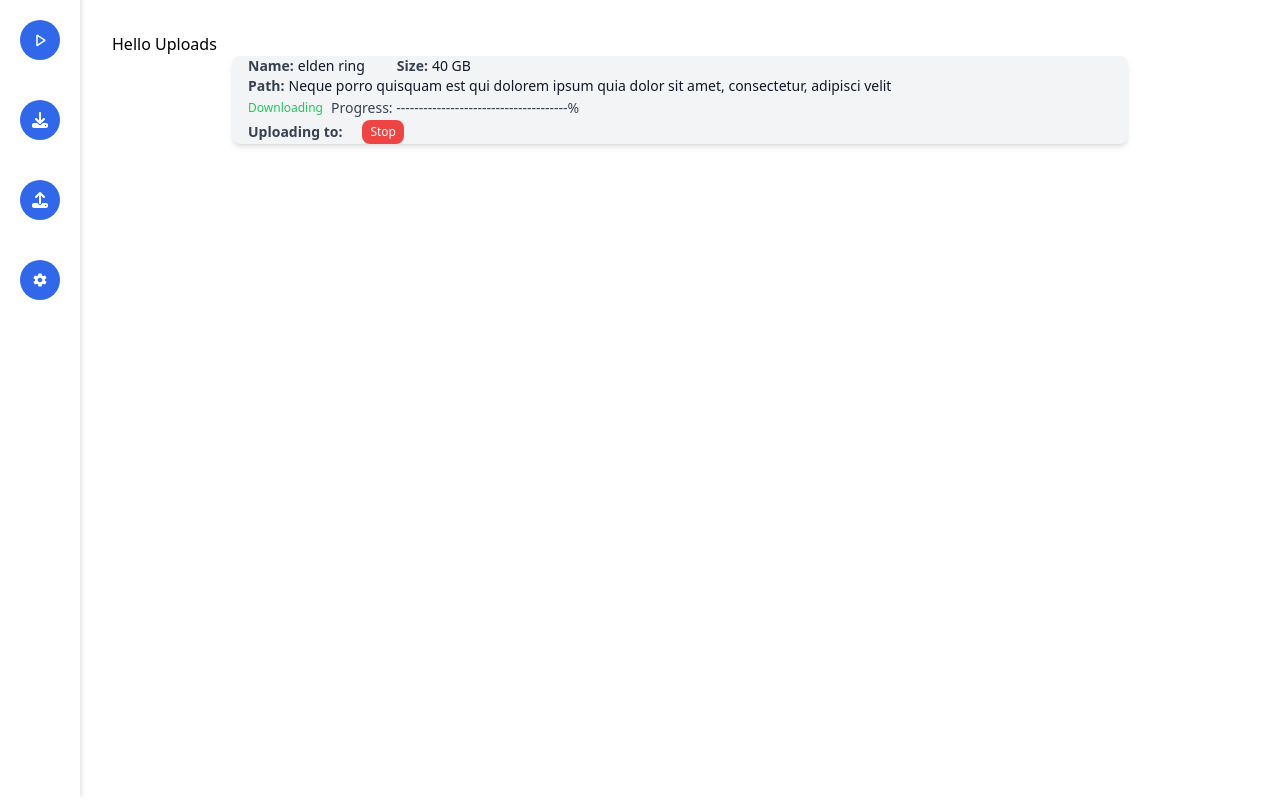
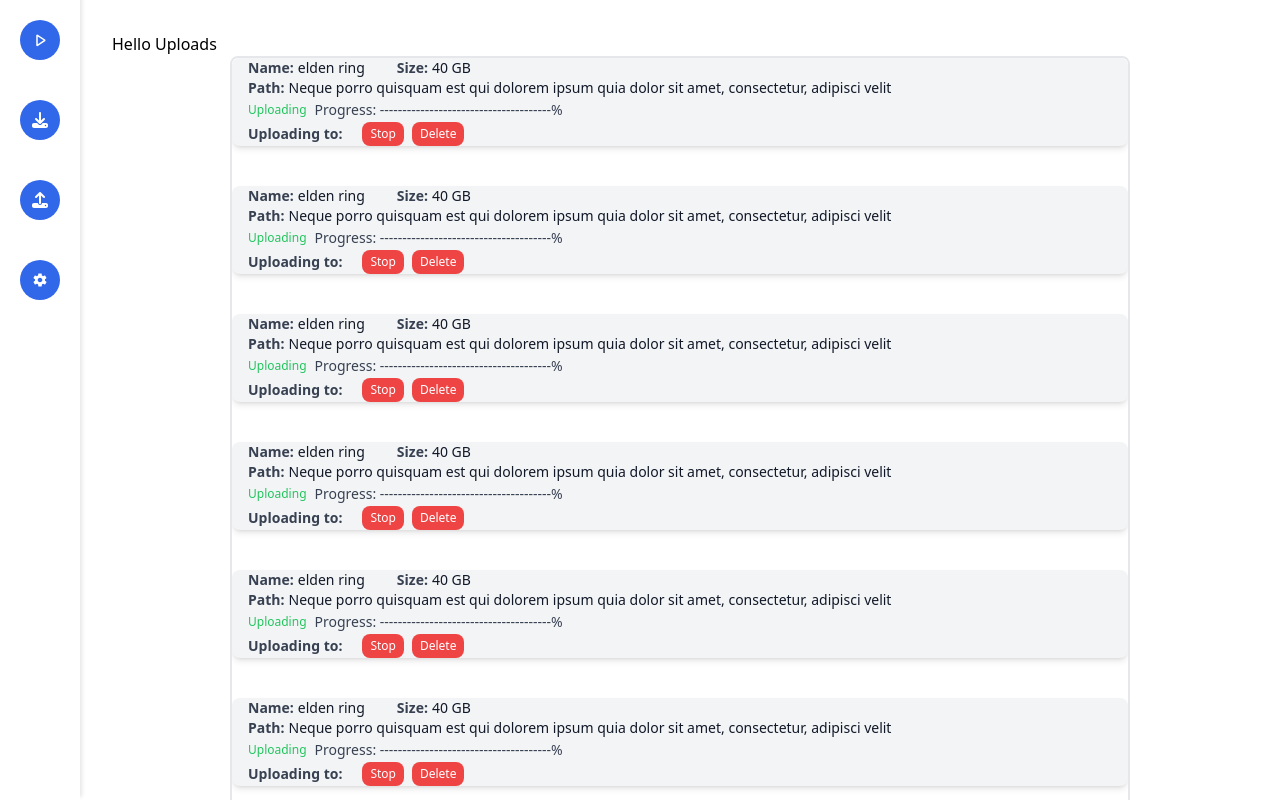
Before and after one commit to Bicheka/file-transfer-system, a React (Vite) app in the folder fileflow/: page /uploads in a window 1280 px wide. Shown: the top 800 px of the page. Built offline with nearby package versions, Linux system fonts and the light colour scheme.

Commit message:
Path component  changed to Item, List component added

```diff
--- a/fileflow/src/App.jsx
+++ b/fileflow/src/App.jsx
@@ -4,7 +4,7 @@
 function App() {
   return (
     <Router>
-      <div className="flex flex-col sm:flex-row min-h-screen bg-white">
+      <div className="flex flex-col sm:flex-row min-h-screen bg-white max-h-full">
         <Nav/>
         <MainContent />
       </div>
--- a/fileflow/src/components/Path.jsx
+++ b/fileflow/src/components/Item.jsx
@@ -1,6 +1,6 @@
-function Path({ data, updown }) {
+function Item({ data, updown }) {
     return (
-        <div className="bg-gray-100 rounded-lg shadow-md flex flex-wrap items-center space-x-4 w-full max-w-4xl mx-auto">
+        <div className="bg-gray-100 rounded-lg shadow-md flex flex-wrap items-center space-x-4 w-full max-w-4xl mx-auto mb-4 sm:mb-10">
             <div className="flex items-center space-x-1 px-4">
                 <p className="font-semibold text-gray-700 text-xs md:text-sm">Name:</p>
                 <p className="text-gray-900 text-xs md:text-sm">{data.name}</p>
@@ -65,4 +65,4 @@
     );
 }
 
-export default Path;
+export default Item;
--- /dev/null
+++ b/fileflow/src/components/List.jsx
@@ -0,0 +1,16 @@
+import Item from "./Item";
+
+function List({list}){
+    return (
+        <div className="h-full overflow-y-auto w-fit m-auto border-2 border-gray-200 rounded-lg">
+            {
+                list.map((i) =>
+                    // eslint-disable-next-line react/jsx-key
+                    <Item data={i} updown="upload"/>
+                )
+            }
+        </div>
+    );
+}
+
+export default List;
--- a/fileflow/src/components/Uploads.jsx
+++ b/fileflow/src/components/Uploads.jsx
@@ -1,6 +1,5 @@
-import Path from "./Path";
-
-const data = {
+import List from "./List";
+const item = {
     name: "elden ring",
     size: "40 GB",
     path: "Neque porro quisquam est qui dolorem ipsum quia dolor sit amet, consectetur, adipisci velit",
@@ -8,11 +7,13 @@
     isTransfering: true
 };
 
+const list = [item, item, item, item, item, item, item, item, item, item, item, item]
+
 function Uploads(){
     return(
-        <div>
+        <div className="h-[900px]">
             <h1>Hello Uploads</h1>
-            <Path data={data} updown="download"/>
+            <List list={list}/>
         </div>
     );
 }
```
